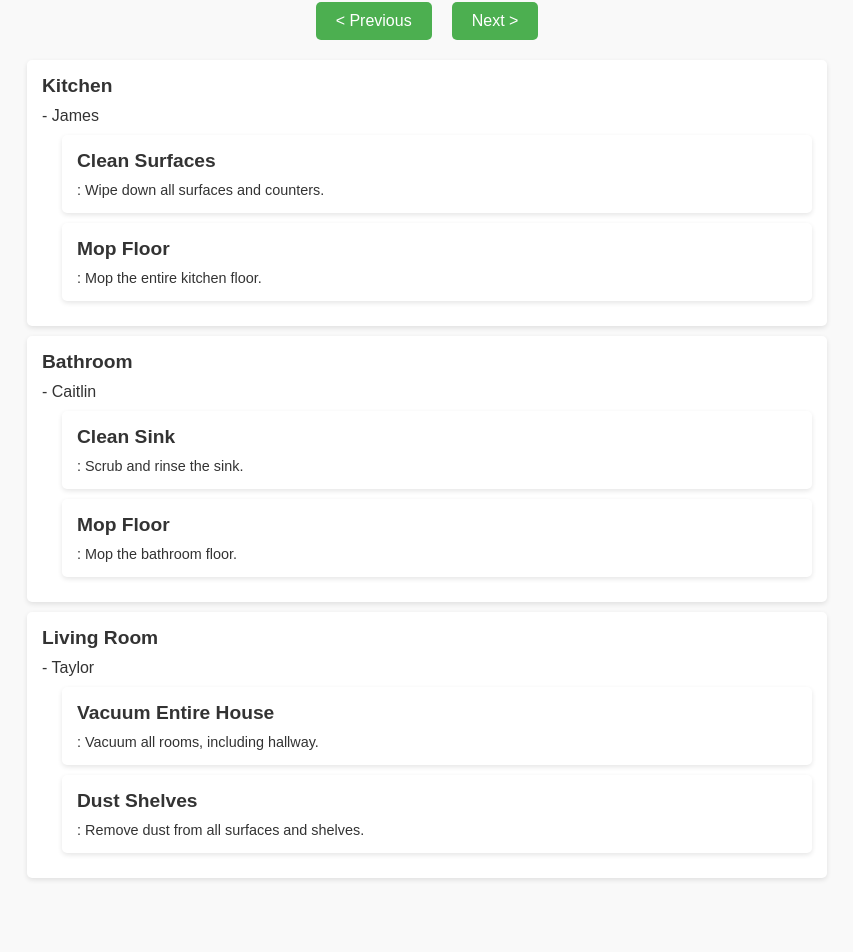
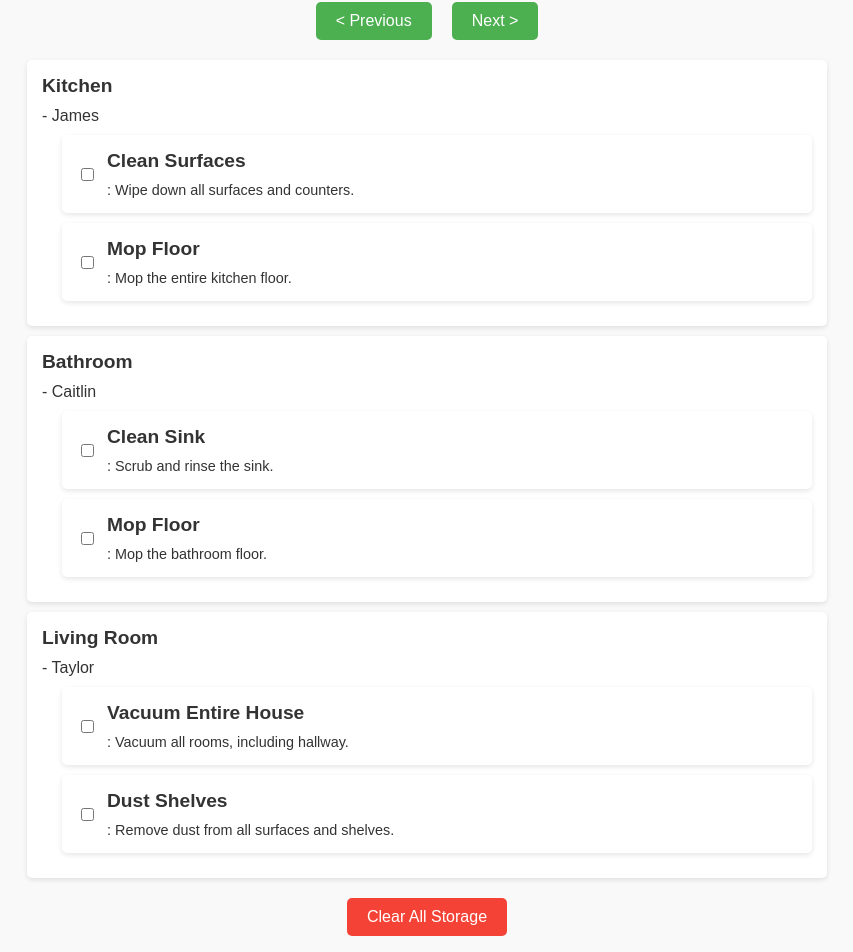
Before and after one commit to JamesSatherley/cleaning-app, a React (Vite) app: page / in a window 1280 px wide. Shown: the part 144-1096 px from the top of the page, without its empty margins (213-1066 px from the left). Before the commit the page ends 1058 px from the top, so only its background shows below. Built offline with nearby package versions, Linux system fonts and the light colour scheme.

Commit message:
final version prolly

```diff
--- a/src/App.tsx
+++ b/src/App.tsx
@@ -1,6 +1,6 @@
 import React from "react";
+import Schedule from "./components/Schedule";
 import "./index.css";
-import Schedule from "./components/Schedule";
 
 const App: React.FC = () => {
   return (
--- a/src/components/JobDetails.tsx
+++ b/src/components/JobDetails.tsx
@@ -1,5 +1,5 @@
-import dayjs from "dayjs";
 import React from "react";
+import useLocalStorage from "../hooks/useLocalStorage";
 
 interface Job {
   name: string;
@@ -9,7 +9,8 @@ interface Job {
 
 interface JobDetailsProps {
   room: string;
-  currentDate: dayjs.Dayjs;
+  person: string;
+  currentWeekKey: string;
   includeMonthlyJobs: boolean;
 }
 
@@ -69,8 +70,15 @@ const jobs: Record<string, Job[]> = {
 
 const JobDetails: React.FC<JobDetailsProps> = ({
   room,
+  person,
+  currentWeekKey,
   includeMonthlyJobs,
 }) => {
+  const [checklist, setChecklist] = useLocalStorage<Record<string, boolean>>(
+    `${currentWeekKey}-${person}-${room}`,
+    {}
+  );
+
   const roomJobs = jobs[room];
 
   const filteredJobs = roomJobs.filter((job) => {
@@ -79,11 +87,27 @@ const JobDetails: React.FC<JobDetailsProps> = ({
     return false;
   });
 
+  const toggleJob = (jobName: string) => {
+    setChecklist({
+      ...checklist,
+      [jobName]: !checklist[jobName],
+    });
+  };
+
   return (
     <ul>
       {filteredJobs.map((job, index) => (
         <li key={index}>
-          <strong>{job.name}</strong>: {job.description}
+          <label style={{ display: "flex", alignItems: "center", gap: "10px" }}>
+            <input
+              type="checkbox"
+              checked={checklist[job.name] || false}
+              onChange={() => toggleJob(job.name)}
+            />
+            <div>
+              <strong>{job.name}</strong>: {job.description}
+            </div>
+          </label>
         </li>
       ))}
     </ul>
--- a/src/components/Schedule.tsx
+++ b/src/components/Schedule.tsx
@@ -28,6 +28,18 @@ const Schedule: React.FC = () => {
 
   const startOfWeek = currentDate.format("DD/MMM");
   const endOfWeek = currentDate.endOf("week").format("DD/MMM");
+  const currentWeekKey = `${startOfWeek}-${endOfWeek}`;
+
+  const clearAllStorage = () => {
+    if (
+      window.confirm(
+        "Are you sure you want to clear all stored data? This action cannot be undone."
+      )
+    ) {
+      localStorage.clear();
+      alert("All data has been cleared!");
+    }
+  };
 
   return (
     <div>
@@ -44,12 +56,29 @@ const Schedule: React.FC = () => {
             <strong>{room}</strong> - {assignments[room]}
             <JobDetails
               room={room}
-              currentDate={currentDate}
+              person={assignments[room]}
+              currentWeekKey={currentWeekKey}
               includeMonthlyJobs={currentDate.date() <= 7}
             />
           </li>
         ))}
       </ul>
+      <div style={{ marginTop: "20px", textAlign: "center" }}>
+        <button
+          style={{
+            backgroundColor: "#f44336",
+            color: "white",
+            border: "none",
+            padding: "10px 20px",
+            fontSize: "1rem",
+            cursor: "pointer",
+            borderRadius: "5px",
+          }}
+          onClick={clearAllStorage}
+        >
+          Clear All Storage
+        </button>
+      </div>
     </div>
   );
 };
--- /dev/null
+++ b/src/declarations.d.ts
@@ -0,0 +1,2 @@
+// src/declarations.d.ts
+declare module "*.css";
--- /dev/null
+++ b/src/hooks/useLocalStorage.ts
@@ -0,0 +1,28 @@
+import { useState, useEffect } from "react";
+
+function useLocalStorage<T>(key: string, initialValue: T) {
+  const [storedValue, setStoredValue] = useState<T>(initialValue);
+
+  useEffect(() => {
+    try {
+      const item = localStorage.getItem(key);
+      setStoredValue(item ? JSON.parse(item) : initialValue);
+    } catch (error) {
+      console.error("Error reading from localStorage", error);
+      setStoredValue(initialValue);
+    }
+  }, [key, initialValue]);
+
+  const setValue = (value: T) => {
+    try {
+      setStoredValue(value);
+      localStorage.setItem(key, JSON.stringify(value));
+    } catch (error) {
+      console.error("Error saving to localStorage", error);
+    }
+  };
+
+  return [storedValue, setValue] as const;
+}
+
+export default useLocalStorage;
```
